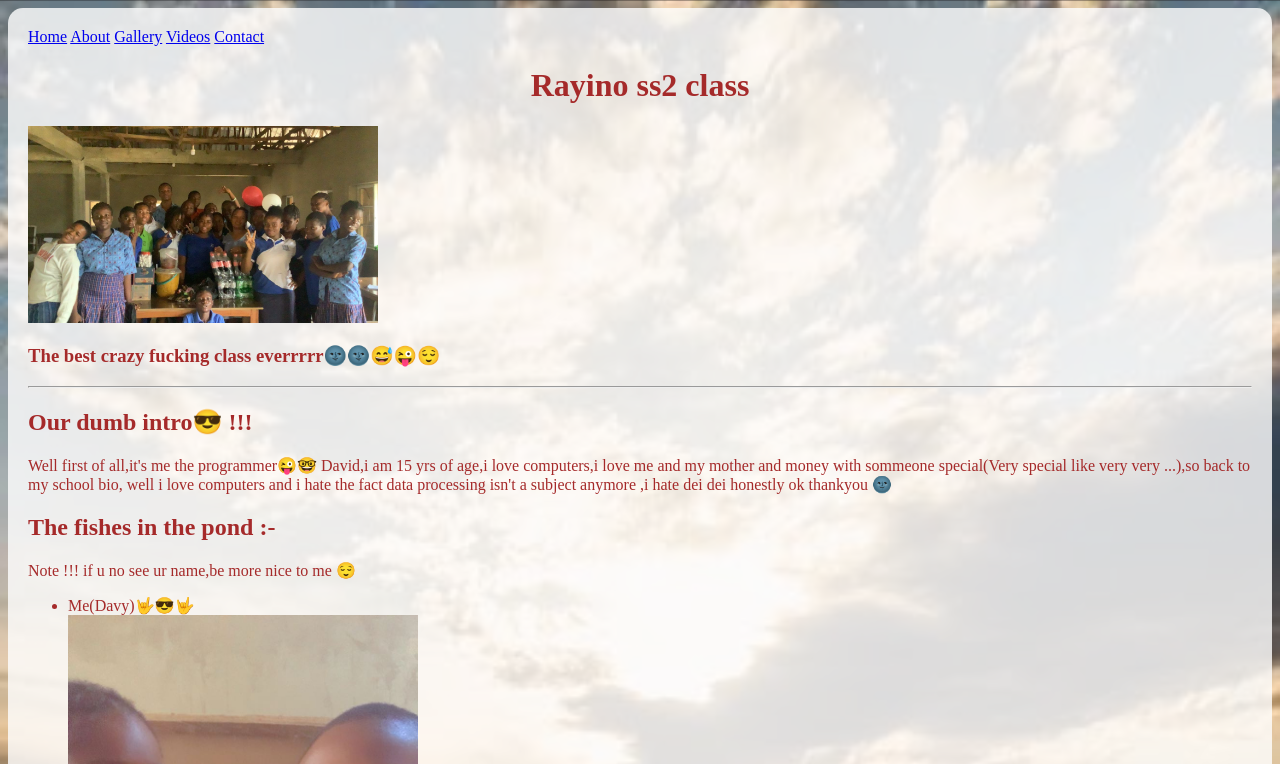
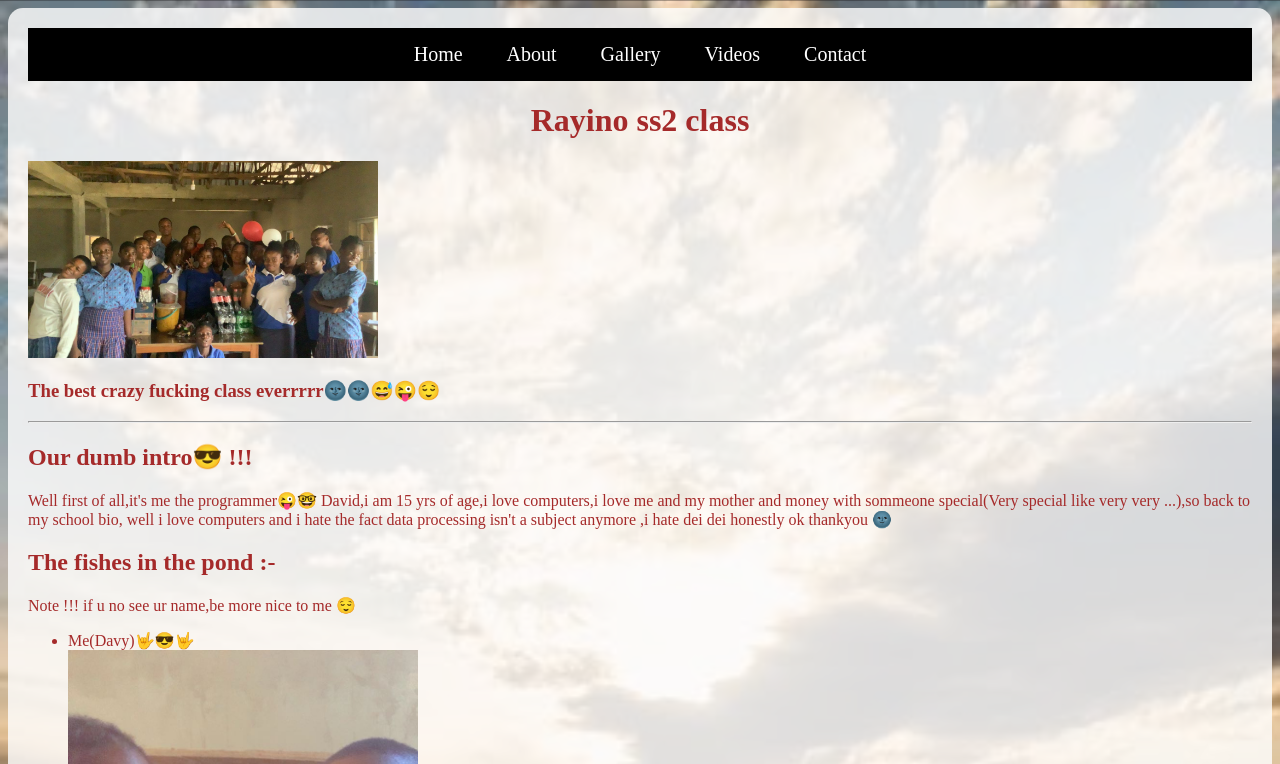
Before and after one commit to pd2vr5jndg-design/David-class-website, a plain HTML site: page index.html in a window 1280 px wide. Shown: the top 764 px of the page. Drawn offline with Linux system fonts and the light colour scheme.

Commit message:
Add navigation styles to style.css

```diff
--- a/style.css
+++ b/style.css
@@ -19,3 +19,15 @@ body{
   img{
     width: 350px;
   }
+nav{
+    background-color: black;
+    padding: 15px;
+    text-align: center;
+}
+
+nav a{
+    color: white;
+    text-decoration: none;
+    margin: 20px;
+    font-size: 20px;
+}
```
